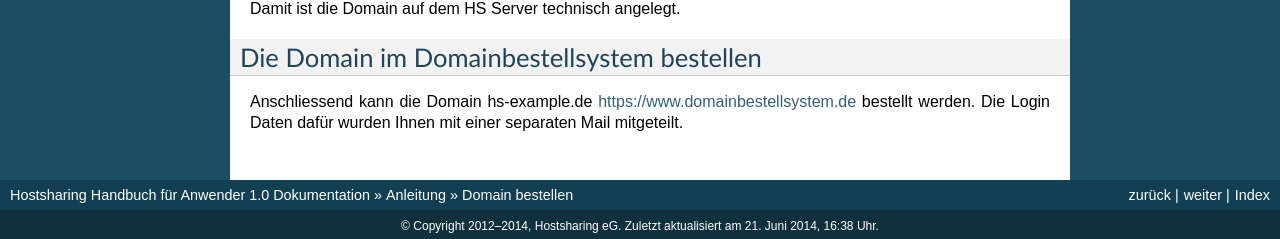
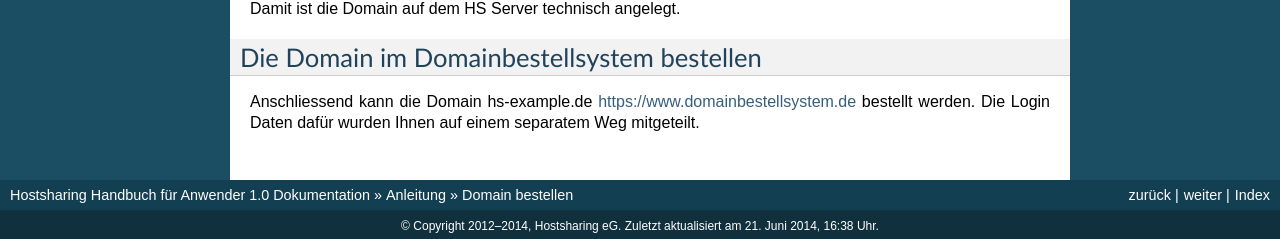
Before and after one commit to hostsharing/hs.docs.users, a Sphinx documentation site: the page built from source/anleitung/domain.rst, in a window 1280 px wide. Shown: the part 1966-2205 px from the top of the page. Built offline with Sphinx 7.4.7, drawn with Linux system fonts in a browser that asks for light colours; pages that are not in the unit, such as notebooks, are missing from menus.

Commit message:
last changes

```diff
--- a/source/anleitung/domain.rst
+++ b/source/anleitung/domain.rst
@@ -50,4 +50,4 @@ Die Domain im Domainbestellsystem bestellen
 -------------------------------------------
 
 Anschliessend kann die Domain hs-example.de https://www.domainbestellsystem.de bestellt werden.
-Die Login Daten dafür wurden Ihnen mit einer separaten Mail mitgeteilt.
+Die Login Daten dafür wurden Ihnen auf einem separatem Weg mitgeteilt.
```
